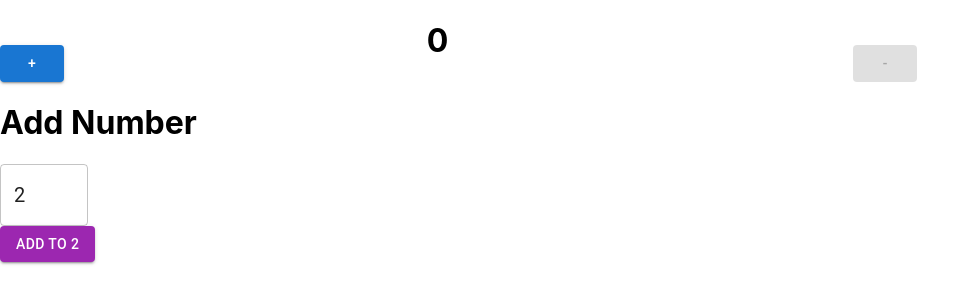
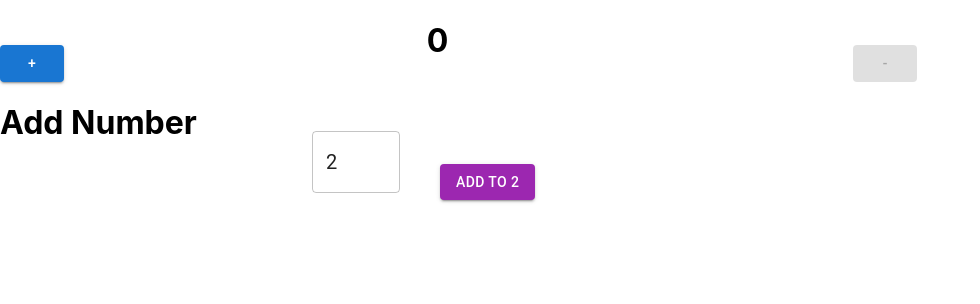
Before and after one commit to balaji1610/ReduxToolkit_Counter, a React (Create React App) app: page / in a window 1280 px wide. Shown: the top 304 px of the page, without its empty margins (0-980 px from the left). Built offline with nearby package versions, Linux system fonts and the light colour scheme.

Commit message:
Design_layout

```diff
--- a/src/Counter/Counter.jsx
+++ b/src/Counter/Counter.jsx
@@ -43,7 +43,8 @@ export default function Counter() {
         </Grid>
       </Grid>
       <h1>Add Number</h1>
-      <Inputfield />
+
+  <Inputfield />
     </div>
   );
 }
--- a/src/Counter/Inputfield.jsx
+++ b/src/Counter/Inputfield.jsx
@@ -3,6 +3,8 @@ import { useState } from "react";
 import { Button } from "@mui/material";
 import { addCustomincrement } from "../features/counter/counterSlice";
 import { useDispatch } from "react-redux";
+import Grid from "@mui/material/Grid";
+
 export default function Inputfield() {
   const dispatch = useDispatch();
   const [value, setValue] = useState(2);
@@ -12,6 +14,16 @@ export default function Inputfield() {
   };
   return (
     <div>
+      <Grid container columns={12} spacing={5}>
+        <Grid
+          container
+          direction="row"
+          justifyContent="flex-end"
+          alignItems="center"
+          xs={4}
+        >
+          <div>
+            {" "}
             <TextField
               color="error"
               inputProps={{
@@ -23,7 +35,9 @@ export default function Inputfield() {
               value={value}
               onChange={Changevalue}
             />
-
+          </div>
+        </Grid>
+        <Grid item xs={6}>
           <div>
             <Button
               variant="contained"
@@ -33,6 +47,8 @@ export default function Inputfield() {
               Add To {value}
             </Button>
           </div>
+        </Grid>
+      </Grid>
     </div>
   );
 }
```
Lines whose indentation alone changed are shown as unchanged.
